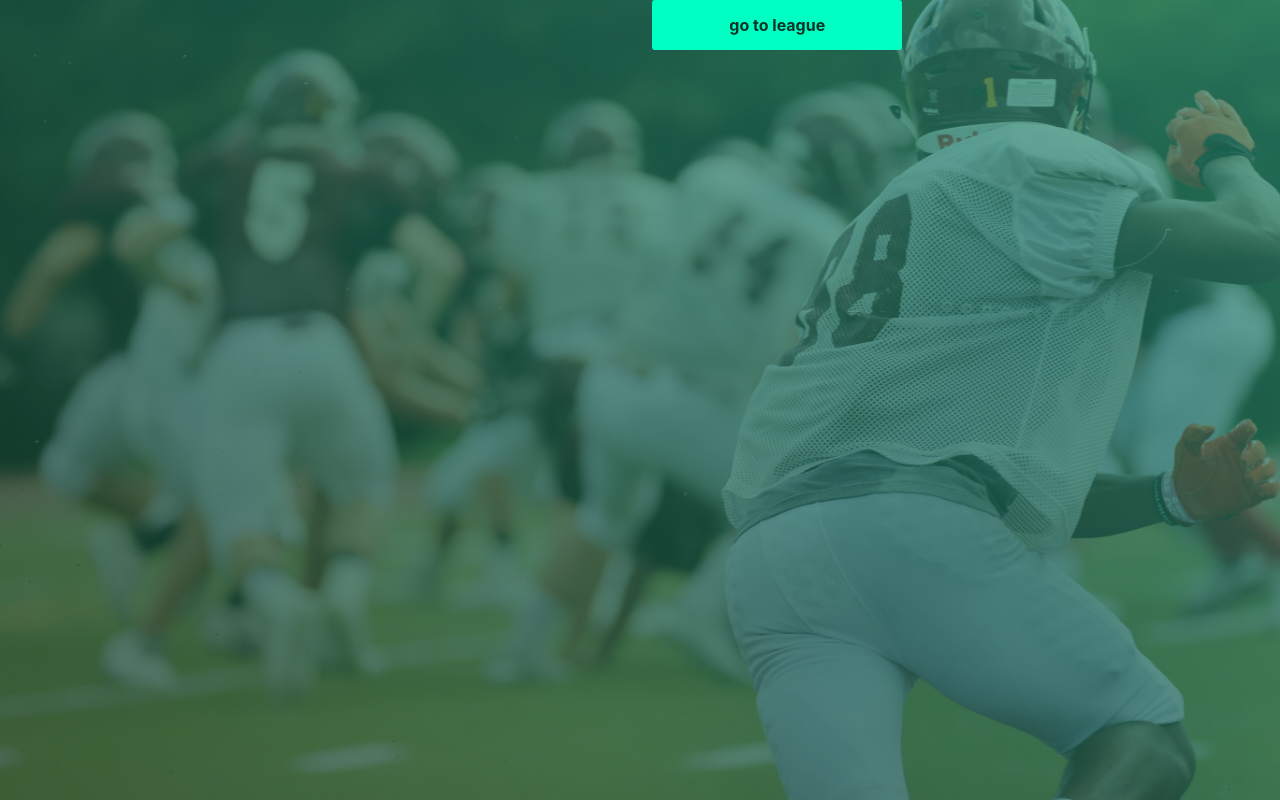
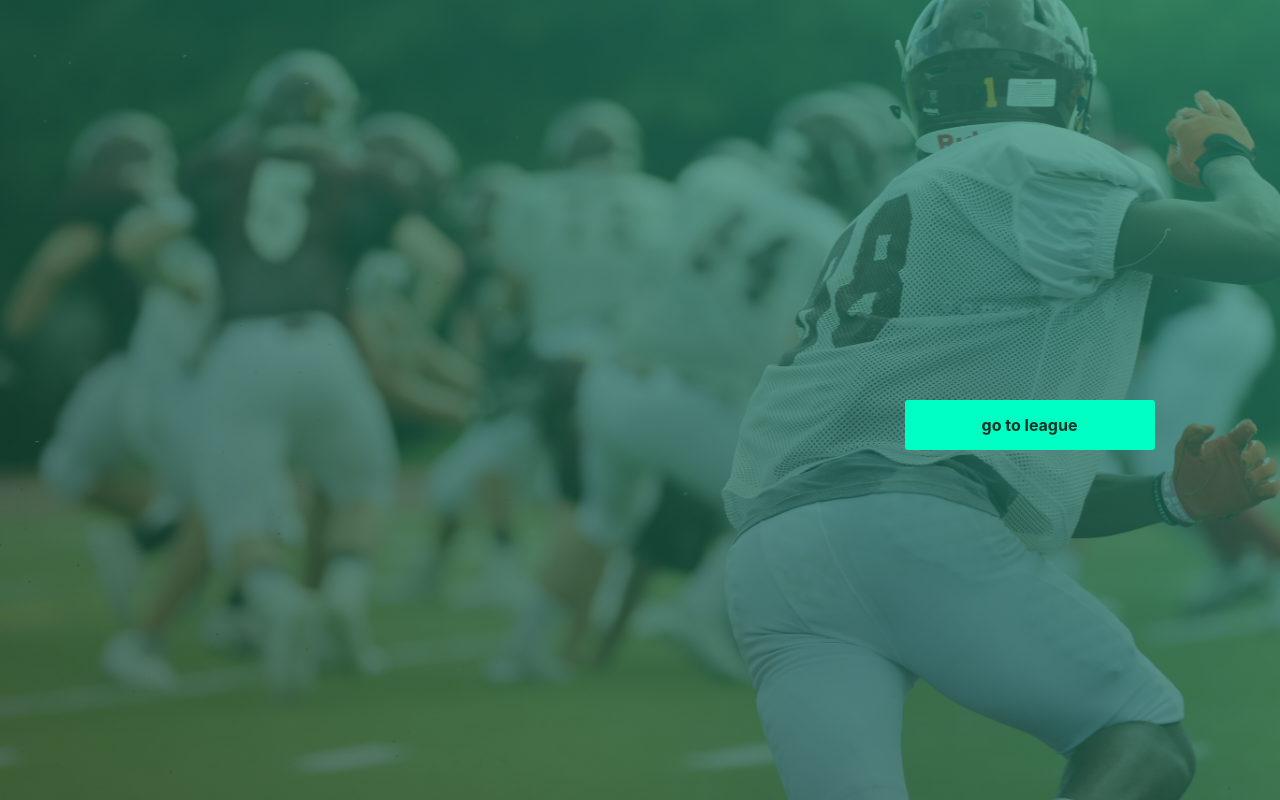
Before and after one commit to pperone/leaguehq, a Django app: page / in a window 1280 px wide. Run offline with Django 3.2, Linux system fonts and the light colour scheme; some libraries are stand-ins or nearby versions.

Commit message:
Aligning form in index

```diff
--- a/room/static/css/styles.css
+++ b/room/static/css/styles.css
@@ -23,10 +23,10 @@ input {
     width: 250px;
     height: 50px;
     border-color: white;
-    border-width: thin;
+    border-width: 2px;
     color: white;
     margin-bottom: 20px;
-    margin-right: 20px;
+    margin-right: 10px;
 }
 
 button {
@@ -97,7 +97,9 @@ textarea {
 }
 
 .indexform {
-    top: 40%;
+    position: absolute;
+    top: 50%;
+    left: 50%;
 }
 
 .menu {
```
